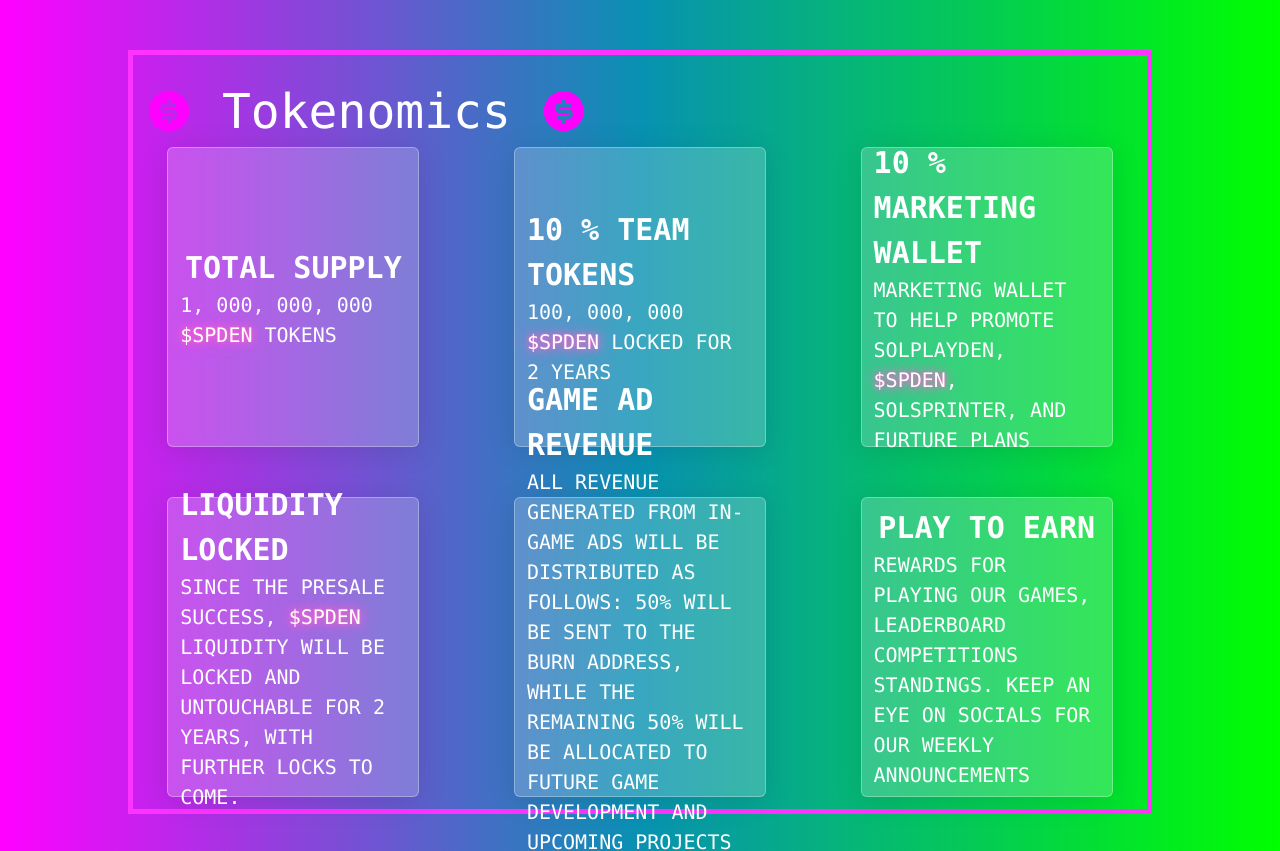
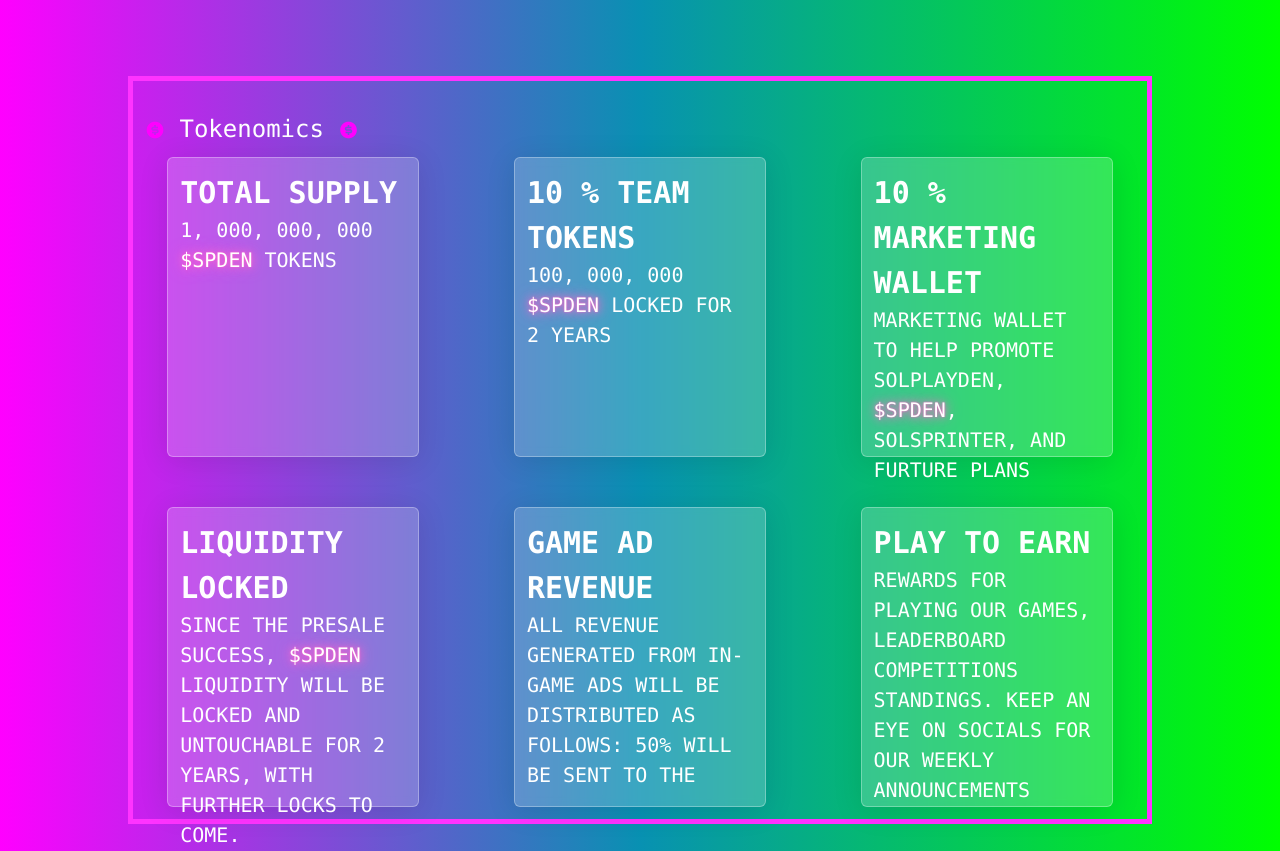
Before and after one commit to EMMANUEL-SUNMBOLA/solplayden, a website: page public/index.html in a window 1280 px wide. Shown: the part 1630-2481 px from the top of the page. Drawn offline with nearby package versions, Linux system fonts and the light colour scheme.

Commit message:
more tail in the wind

```diff
--- a/public/index.html
+++ b/public/index.html
@@ -81,7 +81,7 @@
 
     </main>
 
-    <section id="about" class="page h-[100vh] md:min-h-screen md:w-[100%]">
+    <section id="about" class="page md:min-h-[100vh] py-[5vh] md:py-0 md:w-[100%]">
 
         <div class=" flex items-center justify-center md:flex-row md:justify-around w-[100%]">
 
@@ -127,24 +127,24 @@
 
     </section>
 
-    <section id="tokenomics" class="page font-mono">
+    <section id="tokenomics" class="page font-mono md:min-h-[100vh] py-[5vh] md:py-0 md:w-[100%] ">
 
         <div class="tokenomics-container">
 
 
-            <div class="token-heading">
+            <div class="w-[80%] text-5xl mt-5">
 
-                <h1 class="capitalize text-white">
-                    <span class="text-[#ff00ff]"><i class="ri-money-dollar-circle-fill"></i></span>
+                <h1 class="capitalize text-white text-2xl">
+                    <span class="text-[#ff00ff] text-xl"><i class="ri-money-dollar-circle-fill"></i></span>
                     tokenomics
-                    <span class="text-[#ff00ff]"><i class="ri-money-dollar-circle-fill"></i></span>
+                    <span class="text-[#ff00ff] text-xl"><i class="ri-money-dollar-circle-fill"></i></span>
                 </h1>
 
             </div>
 
             <div class="card-container grid md:grid-cols-3 grid-cols-1 gap-[50px]">
 
-                    <div class="card w-[70%] md:w-[85%] p-3">
+                    <div class="card md:w-[85%] p-3 w-[80%] md:h-[300px]">
                         <h1>Total Supply</h1>
                         <p>
                             <span>1, 000, 000, 000</span>
@@ -153,33 +153,33 @@
                         </p>
                     </div>
 
-                    <div class="card w-[70%] md:w-[85%] p-3">
+                    <div class="card md:w-[85%] p-3 w-[80%] md:h-[300px]">
                         <h1>10 % team tokens</h1>
                         <p>100, 000, 000 <span class="neon-pink">$SPDEN</span> Locked for 2 years</p>
                     </div>
 
-                    <div class="card w-[70%] md:w-[85%] p-3">
+                    <div class="card md:w-[85%] p-3 w-[80%] md:h-[300px]">
                         <h1>10 % marketing wallet</h1>
                         <p>
                             Marketing wallet to help promote SOLPLAYDEN, <span class="neon-pink">$SPDEN</span>, SOLSPRINTER, and furture plans
                         </p>
                     </div>
 
-                    <div class="card w-[70%] md:w-[85%] p-3">
+                    <div class="card md:w-[85%] p-3 w-[80%] md:h-[300px]">
                         <h1>Liquidity Locked</h1>
                         <p>
                             Since the presale success, <span class="neon-pink">$SPDEN</span> Liquidity will be locked and untouchable for 2 years, with further locks to come.
                         </p>
                     </div>
 
-                    <div class="card w-[70%] md:w-[85%] p-3">
+                    <div class="card md:w-[85%] p-3 w-[80%] md:h-[300px]">
                         <h1>Game Ad Revenue</h1>
-                        <p>
+                        <p class="overflow-y-auto">
                             All revenue generated from in-game ads will be distributed as follows: 50% will be sent to the burn address, while the remaining 50% will be allocated to future game development and upcoming projects on a monthly basis.
                         </p>
                     </div>
 
-                    <div class="card w-[70%] md:w-[85%] p-3">
+                    <div class="card md:w-[85%] p-3 w-[80%] md:h-[300px]">
                         <h1>Play to earn</h1>
                         <p>
                             Rewards for playing our games, Leaderboard Competitions standings. Keep an eye on socials for our weekly announcements
--- a/src/style.css
+++ b/src/style.css
@@ -56,14 +56,12 @@
     }
 
       .card{
-        width: 80%;
-        height: 300px;
         background: rgba(255, 255, 255, 0.2);
         box-shadow: 0 4px 30px rgba(0, 0, 0, 0.1);
         backdrop-filter: blur(5px);
         -webkit-backdrop-filter: blur(5px);
         border: 1px solid rgba(255, 255, 255, 0.3);
-        @apply rounded-md flex flex-col items-center justify-center;
+        @apply rounded-md flex flex-col;
     }
 
     .card h1{
@@ -101,11 +99,6 @@
     .about-head h1{
       font-size: 50px;
       @apply text-white font-extrabold shadow-lg;
-    }
-
-    .token-heading{
-      width: 80%;
-      @apply text-5xl mt-5;
     }
 
     .neon-heading{
```
Also changed, not shown: public/style.css.
